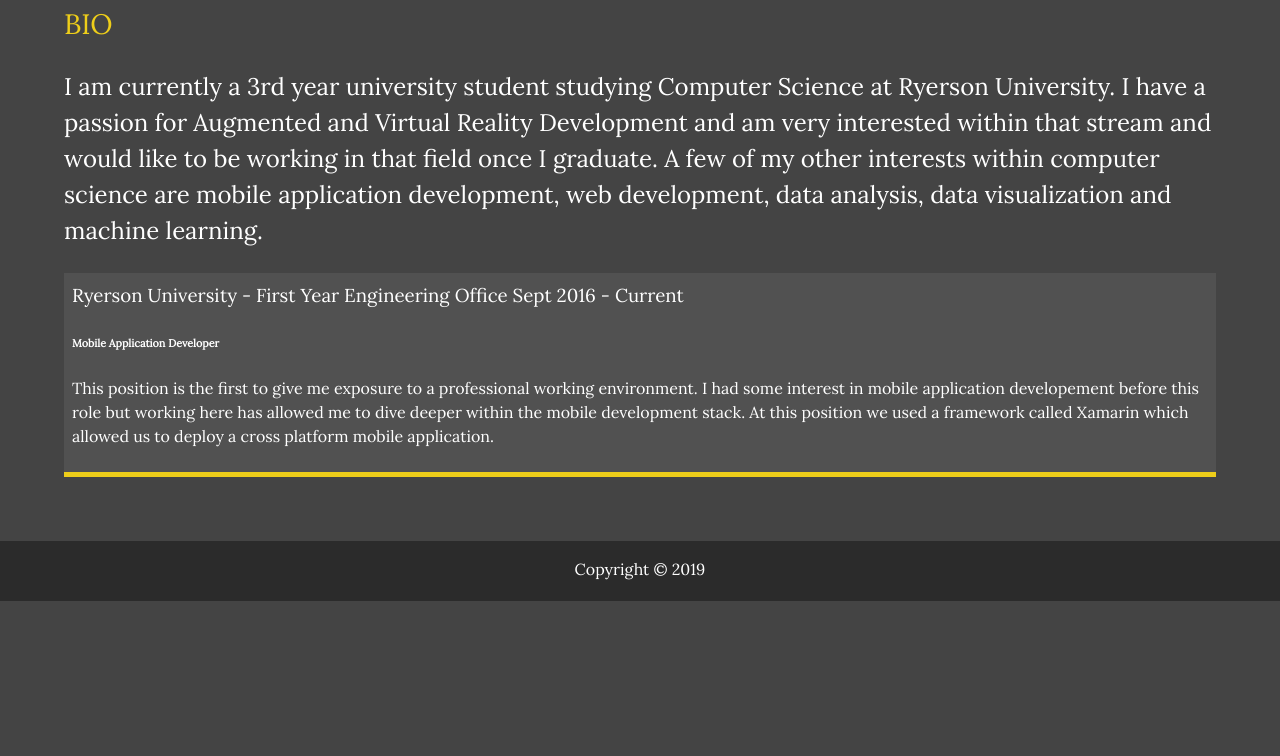
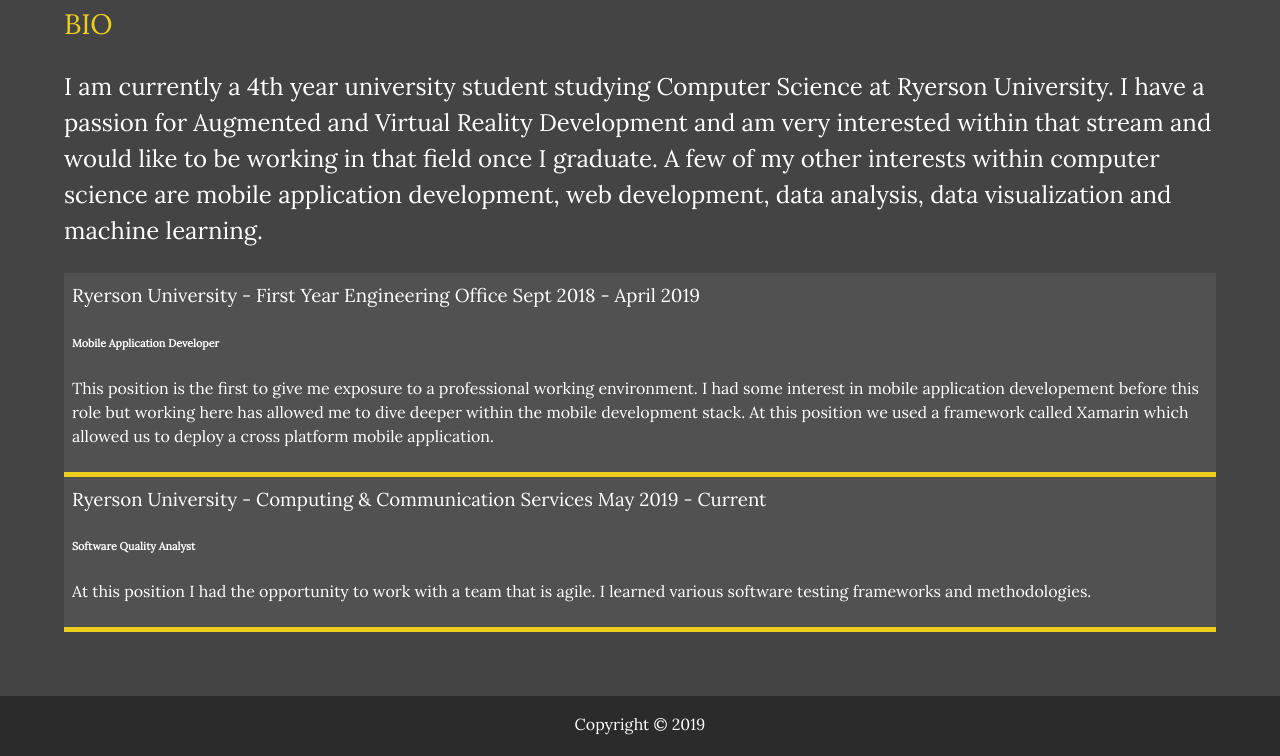
Before and after one commit to Kaushal771/Kaushal771.github.io, a website: page about.html in a window 1280 px wide. Shown: the part 531-1287 px from the top of the page. Before the commit the page ends 1132 px from the top, so only its background shows below. Drawn offline with Linux system fonts and the light colour scheme.

Commit message:
updates since 2019

```diff
--- a/about.html
+++ b/about.html
@@ -55,7 +55,7 @@
       <div class="bio">
         <h3 class="text-secondary">BIO</h3>
         <p>
-          I am currently a 3rd year university student studying Computer Science at Ryerson University.
+          I am currently a 4th year university student studying Computer Science at Ryerson University.
           I have a passion for Augmented and Virtual Reality Development and am very interested within
           that stream and would like to be working in that field once I graduate.
           A few of my other interests within computer science are mobile application development, web development, data analysis, data visualization and machine learning.
@@ -63,12 +63,19 @@
       </div>
 
       <div class="job job-1">
-        <h3> Ryerson University - First Year Engineering Office Sept 2016 - Current </h3>
+        <h3> Ryerson University - First Year Engineering Office Sept 2018 - April 2019 </h3>
         <h6> Mobile Application Developer </h6>
         <p>This position is the first to give me exposure to a professional working environment. I had some interest in mobile application developement
         before this role but working here has allowed me to dive deeper within the mobile development stack. At this position we used a framework called
           Xamarin which allowed us to deploy a cross platform mobile application.</p>
       </div>
+
+      <div class="job job-2">
+        <h3> Ryerson University - Computing & Communication Services May 2019 - Current </h3>
+        <h6> Software Quality Analyst </h6>
+        <p>At this position I had the opportunity to work with a team that is agile. I learned various software testing frameworks and methodologies.</p>
+      </div>
+
 
 
 
```
Also changed, not shown: 1 other file.
